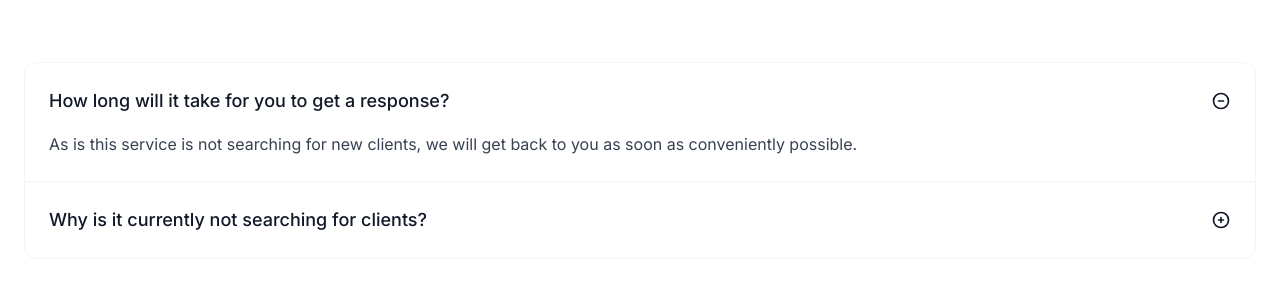
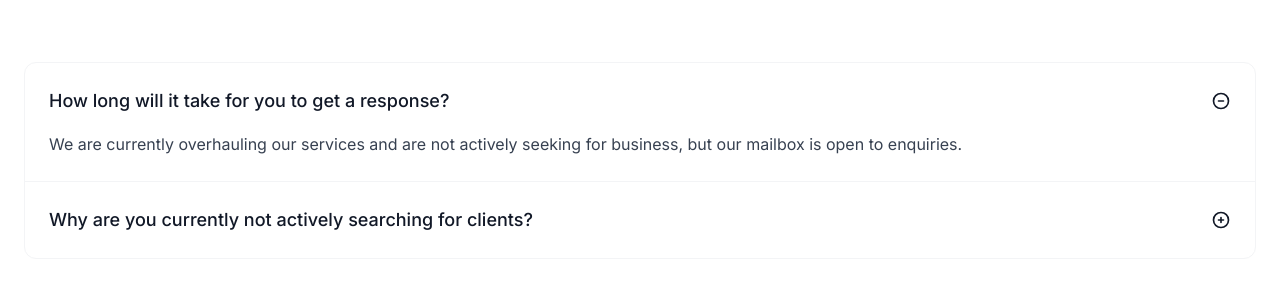
Before and after one commit to amora92/tailwind_mybartenders, a Next.js app: page / in a window 1280 px wide. Shown: the part 6780-7064 px from the top of the page. Built offline with nearby package versions, Linux system fonts and the light colour scheme.

Commit message:
updated terms
updated terms

```diff
--- a/components/FreqQ.tsx
+++ b/components/FreqQ.tsx
@@ -46,15 +46,15 @@ const FreqQ = () => {
             </span>
           </summary>
           <p className='mt-4 leading-relaxed text-gray-700'>
-            As is this service is not searching for new clients, we will get
-            back to you as soon as conveniently possible.
+            We are currently overhauling our services and are not actively
+            seeking for business, but our mailbox is open to enquiries.
           </p>
         </details>
 
         <details className='group p-6 [&_summary::-webkit-details-marker]:hidden'>
           <summary className='flex cursor-pointer items-center justify-between gap-1.5 text-gray-900'>
             <h2 className='text-lg font-medium'>
-              Why is it currently not searching for clients?
+              Why are you currently not actively searching for clients?
             </h2>
 
             <span className='relative size-5 shrink-0'>
```
